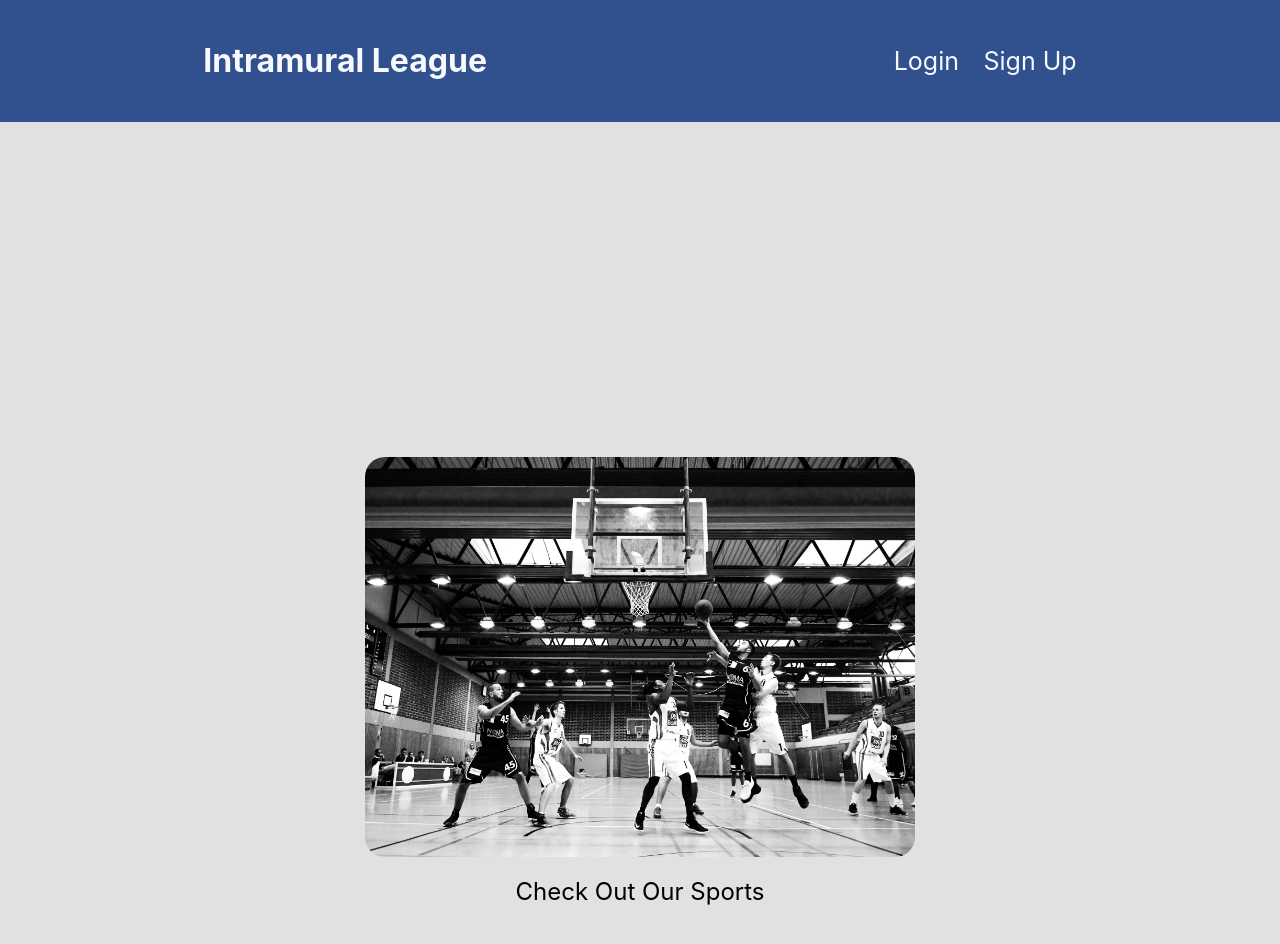
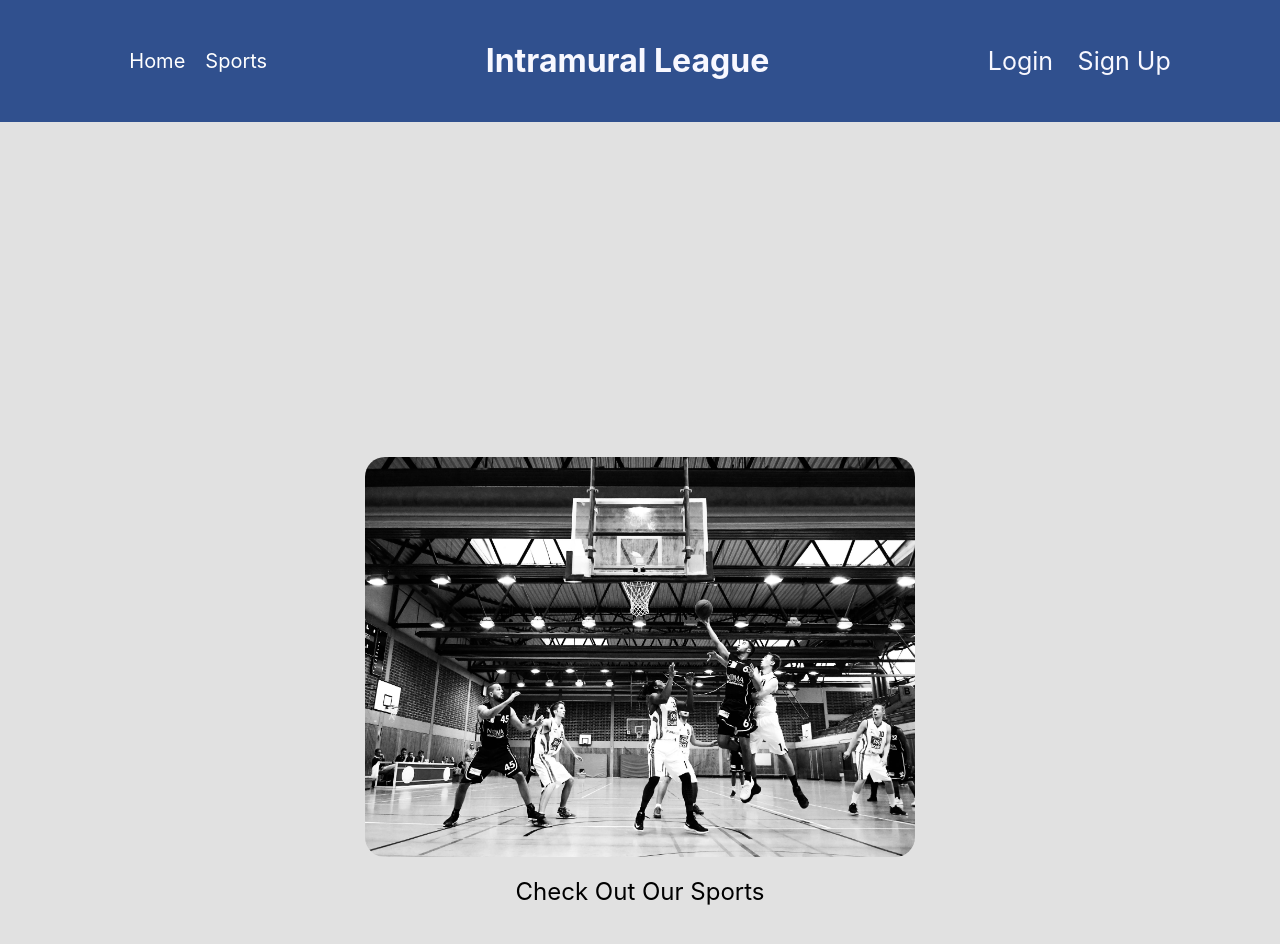
Before and after one commit to ortega28/Intramural, a React (Create React App) app in the folder client/: page / in a window 1280 px wide. Shown: the top 944 px of the page. Built offline with nearby package versions, Linux system fonts and the light colour scheme; no server answers.

Commit message:
added links in header to home and sports

```diff
--- a/client/src/components/Header.css
+++ b/client/src/components/Header.css
@@ -58,3 +58,15 @@
 .header-login-button:hover, .header-signup-button:hover {
   text-decoration: underline;
 }
+
+.home, .sports {
+  color: white;
+  text-decoration: none;
+  margin-left: 20px;
+  transition: ease-out .2s;
+  font-size: 20px;
+}
+.home:hover, .sports:hover{
+  color: salmon;
+  opacity: 1;
+}
--- a/client/src/components/Header.jsx
+++ b/client/src/components/Header.jsx
@@ -5,6 +5,10 @@ import './Header.css';
 function Header(props) {
   return (
     <div className='header-div'>
+      <div>
+        <Link to='/' className='home'>Home</Link>
+        <Link to='/sports' className='sports'>Sports</Link>
+      </div>
       <div>
         <Link to='/' className='header-title'>
           <h1 className='h1-title'>Intramural League</h1>
@@ -15,7 +19,10 @@ function Header(props) {
           props.currentUser
             ?
             // <>Hello, {props.currentUser.username}<button onClick={props.handleLogout} className='header-logout-button'>Logout</button></>
+
             <div className='header-greeting'>Hello, {props.currentUser.username}<button onClick={props.handleLogout} className='header-logout-button'>Logout</button></div>
+
+
             :
             // <Link to='/user/login'>Login/Signup</Link>
             <>
@@ -23,17 +30,13 @@ function Header(props) {
               <span>  </span>
               <Link to='/user/signup' className='header-signup-button'>Sign Up</Link>
             </>
+
         }
-        {/* <hr /> */}
-        {
-          // props.currentUser && (
-          //   <nav>
-          //     <NavLink to="/sports">Sports</NavLink>
-          //     <NavLink to="/teams">Teams</NavLink>
-          //   </nav>
-          // )
-        }
+
+
+
       </div>
+
     </div>
   )
 }
--- a/client/src/components/ShowPlayers.css
+++ b/client/src/components/ShowPlayers.css
@@ -60,6 +60,7 @@ margin-top: 10px;
   padding: 5px 10px 5px 10px;
   opacity: 0.9;
   transition: 0.4s;
+  margin-bottom: 50px;
 }
 
 .create-button:hover {
--- a/client/src/components/ShowPlayers.jsx
+++ b/client/src/components/ShowPlayers.jsx
@@ -14,7 +14,7 @@ export default function ShowPlayers(props) {
 
   return (
     <>
-      <hr />
+      {/* <hr /> */}
       <h3 className='players-title'>Players</h3>
       {
         players.map(player => (
@@ -41,6 +41,7 @@ export default function ShowPlayers(props) {
       <br />
 
       <Link to='/new/player'><button className='create-button'>Create</button></Link>
+
     </>
   )
 }
```
